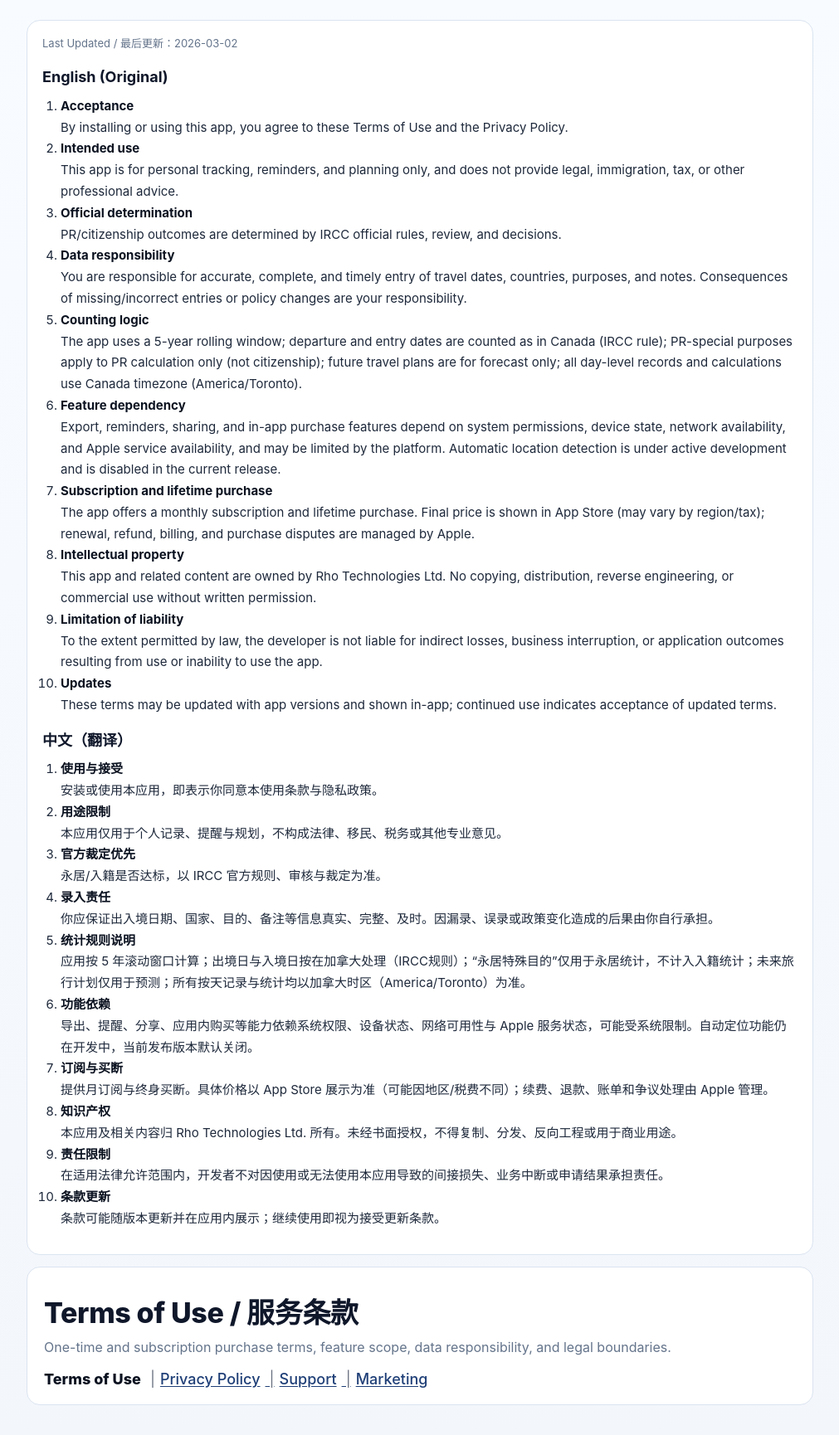
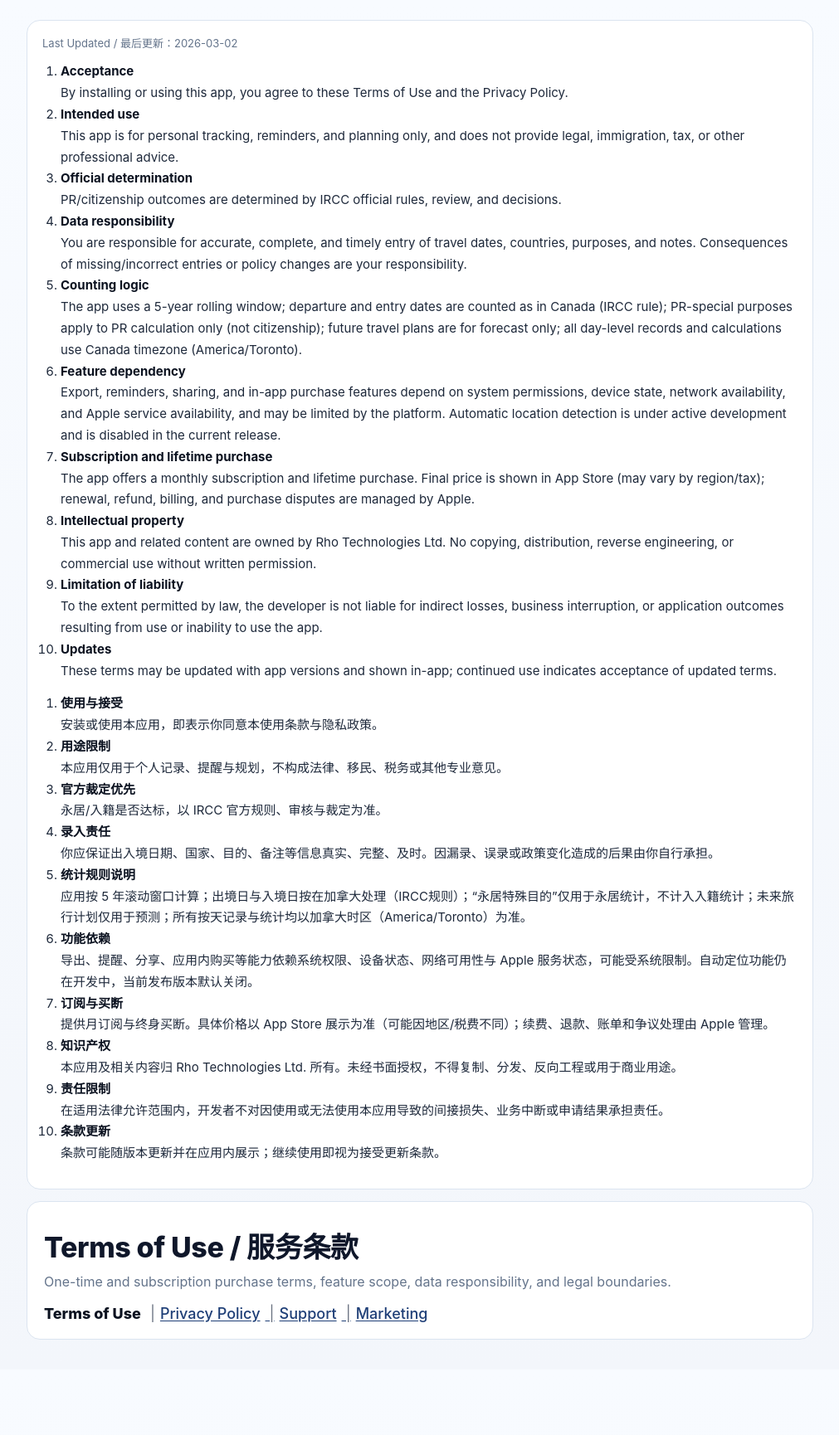
Before and after one commit to PearsonLi/PRHelper-Legal, a Jekyll site: the page built from terms.md, in a window 1280 px wide. Shown: the whole page at 83% size, without its empty margins (134-1145 px from the left). Built offline with Jekyll 4.4.1, drawn with Linux system fonts in a browser that asks for light colours; after the commit the page ends 1651 px from its top, so only the background shows below that.

Commit message:
legal: remove language section headings from terms page

```diff
--- a/terms.md
+++ b/terms.md
@@ -7,8 +7,6 @@ hero_subtitle: One-time and subscription purchase terms, feature scope, data res
 last_updated: 2026-03-02
 nav_key: terms
 ---
-
-### English (Original)
 
 <ol start="1">
   <li><strong>Acceptance</strong><br />By installing or using this app, you agree to these Terms of Use and the Privacy Policy.</li>
@@ -23,8 +21,6 @@ nav_key: terms
   <li><strong>Updates</strong><br />These terms may be updated with app versions and shown in-app; continued use indicates acceptance of updated terms.</li>
 </ol>
 
-### 中文（翻译）
-
 <ol start="1">
   <li><strong>使用与接受</strong><br />安装或使用本应用，即表示你同意本使用条款与隐私政策。</li>
   <li><strong>用途限制</strong><br />本应用仅用于个人记录、提醒与规划，不构成法律、移民、税务或其他专业意见。</li>
```
